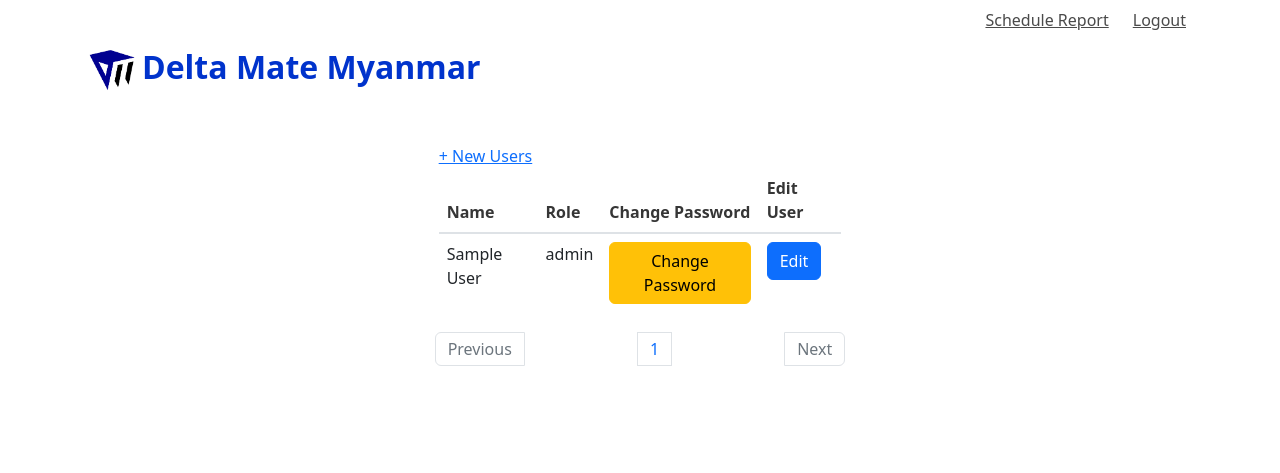
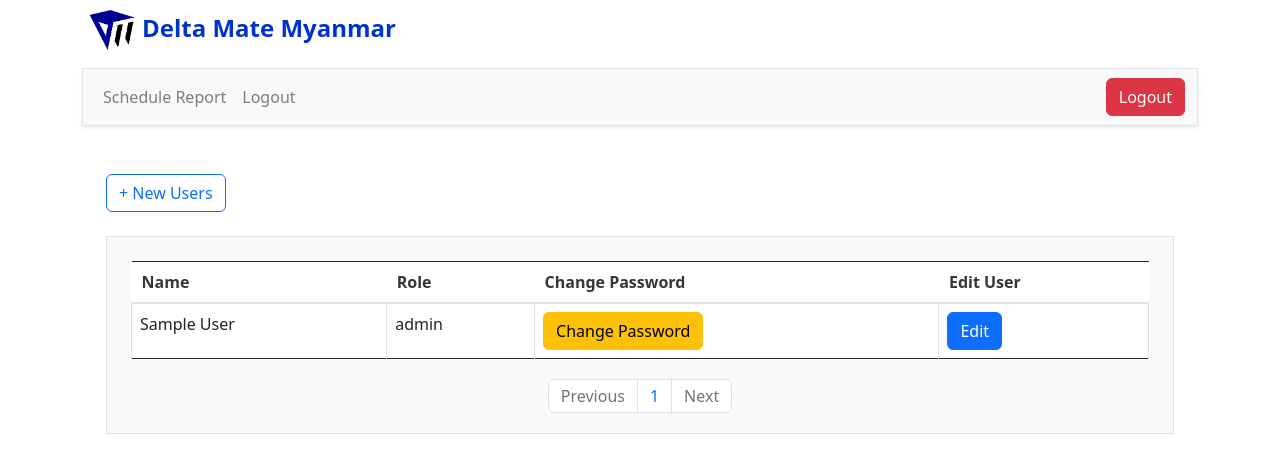
Before and after one commit to Shu-Naing/delatmate, a Flask app: page /emplist in a window 1280 px wide. Shown: the top 473 px of the page. Run offline with Flask 3, Linux system fonts and the light colour scheme; the visitor is signed in with stand-in values (Sample User, id 1); data comes from the database, SQL or seed files in the repository; some libraries are stand-ins or nearby versions.

Commit message:
small changes

```diff
--- a/auth.py
+++ b/auth.py
@@ -51,7 +51,7 @@ def login():
         current_time = datetime.now().strftime("%Y-%m-%d_%H-%M-%S")
         logging.basicConfig(filename= f'error_log.log', level=logging.ERROR)
         logging.error(str(e))
-    return redirect(url_for('auth.profile'))
+    return redirect(url_for('main.profile'))
 
 @auth.route('/logout')
 @login_required
--- a/templates/base.html
+++ b/templates/base.html
@@ -17,76 +17,209 @@
         {% else %}
             <h1>SOrry</h1>
         {% endif %} -->
+
+
+    <style>
+        a{
+            text-decoration: none;
+        }
+
+        .navbar-light .navbar-nav .nav-link.active,
+        .navbar-light .navbar-nav .nav-link:hover{
+            color:#0033CC
+        }
+
+        .search-group{
+            background: #ddd;
+            padding: 15px;
+            margin-top: 30px;
+        }
+
+        #myTable thead th{
+            white-space: nowrap;
+            padding-left: 10px;
+            padding-right: 10px;
+        }
+
+        .pagination{
+            justify-content: center;
+        }
+
+    </style>
+
 <body>
     <div class="container">
+        <h2  class="h4" style="color: #0033CC; font-weight: bold;"><img src="/static/images/deltamatelogo.jpg" width="60" height="auto" alt="">Delta Mate Myanmar</h2>
     {% if session["role"] == 'superadmin' %}
-        <div id="navbarMenuHeroA" class="navbar-menu">
-            <div class="navbar-end">
-                <a href="{{ url_for('main.index') }}" class="navbar-item">
+    <nav class="navbar navbar-expand-lg navbar-light bg-light shadow-sm border">
+        <div class="container-fluid">
+          <button class="navbar-toggler" type="button" data-bs-toggle="collapse" data-bs-target="#navbarText" aria-controls="navbarText" aria-expanded="false" aria-label="Toggle navigation">
+            <span class="navbar-toggler-icon"></span>
+          </button>
+          <div class="collapse navbar-collapse" id="navbarText">
+            <ul class="navbar-nav me-auto mb-2 mb-lg-0">
+              <li class="nav-item">
+                <a href="{{ url_for('main.profile') }}" class="nav-link active">
                     Home
                 </a>
+              </li>
               {% if current_user.is_authenticated %}
-                <a href="{{ url_for('auth.emplist') }}" class="navbar-item">
+
+              <li class="nav-item">
+                <a href="{{ url_for('auth.emplist') }}" class="nav-link">
                     Users
                 </a>
-                <a href="{{ url_for('auth.erplist') }}" class="navbar-item">
+              </li>
+
+              <li class="nav-item">
+                <a href="{{ url_for('auth.erplist') }}" class="nav-link">
                     ERP
                 </a>
-                <a href="{{ url_for('auth.pendinglist') }}" class="navbar-item">
+              </li>
+
+              <li class="nav-item">
+                <a href="{{ url_for('auth.pendinglist') }}" class="nav-link">
                     Pending
                 </a>
-                <a href="{{ url_for('auth.orderlist') }}" class="navbar-item">
+              </li>
+
+              <li class="nav-item">
+                <a href="{{ url_for('auth.orderlist') }}" class="nav-link">
                     Order List
                 </a>
-                <a href="{{ url_for('auth.schedulelist') }}" class="navbar-item">
+              </li>
+
+              <li class="nav-item">
+                <a href="{{ url_for('auth.schedulelist') }}" class="nav-link">
                     Schedule Report
                 </a>
+              </li>
               {% endif %}
+            </ul>
+
+
+            <div>
+
             {% if not current_user.is_authenticated %}
-                <a href="{{ url_for('auth.login') }}" class="navbar-item">
+                <a href="{{ url_for('auth.login') }}" class="btn btn-success">
                     Login
-                </a>
-                <a href="{{ url_for('auth.signup') }}" class="navbar-item">
-                    Sign Up
                 </a>
             {% endif %}
             {% if current_user.is_authenticated %}
-                <a href="{{ url_for('auth.logout') }}" class="navbar-item">
+                <a href="{{ url_for('auth.logout') }}" class="btn btn-danger">
                     Logout
                 </a>
             {% endif %}
             </div>
+
+
           </div>
+        </div>
+      </nav>
       {% elif session["role"] == 'admin' %}
-        <div id="myDIV" class="navbar-menu">
-            <div class="navbar-end">
+      <nav class="navbar navbar-expand-lg navbar-light bg-light shadow-sm border">
+        <div class="container-fluid">
+          <button class="navbar-toggler" type="button" data-bs-toggle="collapse" data-bs-target="#navbarText" aria-controls="navbarText" aria-expanded="false" aria-label="Toggle navigation">
+            <span class="navbar-toggler-icon"></span>
+          </button>
+          <div class="collapse navbar-collapse" id="navbarText">
+            <ul class="navbar-nav me-auto mb-2 mb-lg-0">
               {% if current_user.is_authenticated %}
-                <a href="{{ url_for('auth.schedulelist') }}" class="navbar-item">
+
+              <li class="nav-item">
+                <a href="{{ url_for('auth.schedulelist') }}" class="nav-link">
                     Schedule Report
                 </a>
-                <a href="{{ url_for('auth.logout') }}" class="navbar-item">
+            </li>
+
+            <li class="nav-item">
+                <a href="{{ url_for('auth.logout') }}" class="nav-link">
+                    Logout
+                </a>
+            </li>
+              {% endif %}
+            </ul>
+
+
+            <div>
+                <div class="collapse navbar-collapse" id="navbarText">
+            <ul class="navbar-nav me-auto mb-2 mb-lg-0">
+            </ul>
+
+
+            <div>
+            {% if not current_user.is_authenticated %}
+                <a href="{{ url_for('auth.login') }}" class="btn btn-success">
+                    Login
+                </a>
+            {% endif %}
+            {% if current_user.is_authenticated %}
+                <a href="{{ url_for('auth.logout') }}" class="btn btn-danger">
                     Logout
                 </a>
             {% endif %}
             </div>
+
+
           </div>
+        </div>
+      </nav>
       {% elif session["role"] == 'factory' %}
-        <div id="myDIV" class="navbar-menu">
-            <div class="navbar-end">
+      <nav class="navbar navbar-expand-lg navbar-light bg-light shadow-sm border">
+        <div class="container-fluid">
+          <button class="navbar-toggler" type="button" data-bs-toggle="collapse" data-bs-target="#navbarText" aria-controls="navbarText" aria-expanded="false" aria-label="Toggle navigation">
+            <span class="navbar-toggler-icon"></span>
+          </button>
+          <div class="collapse navbar-collapse" id="navbarText">
+            <ul class="navbar-nav me-auto mb-2 mb-lg-0">
+              <li class="nav-item">
+                <a href="{{ url_for('main.profile') }}" class="nav-link active">
+                    Home
+                </a>
+              </li>
               {% if current_user.is_authenticated %}
-                <a href="{{ url_for('auth.orderlist') }}" class="navbar-item">
-                    Orderlist
+
+              <li class="nav-item">
+                <a href="{{ url_for('auth.orderlist') }}" class="nav-link">
+                    Order List
                 </a>
-                <a href="{{ url_for('auth.logout') }}" class="navbar-item">
+            </li>
+
+            <li class="nav-item">
+                <a href="{{ url_for('auth.logout') }}" class="nav-link">
+                    Logout
+                </a>
+            </li>
+              {% endif %}
+            </ul>
+
+
+            <div>
+                <div class="collapse navbar-collapse" id="navbarText">
+
+            </ul>
+
+
+            <div>
+            {% if not current_user.is_authenticated %}
+                <a href="{{ url_for('auth.login') }}" class="btn btn-success">
+                    Login
+                </a>
+            {% endif %}
+            {% if current_user.is_authenticated %}
+                <a href="{{ url_for('auth.logout') }}" class="btn btn-danger">
                     Logout
                 </a>
             {% endif %}
             </div>
+
+
           </div>
+        </div>
+      </nav>
       {% endif %}
-        <h2 style="color: #0033CC; font-weight: bold;"><img src="/static/images/deltamatelogo.jpg" width="60" height="30" alt="">Delta Mate Myanmar</h2>
-    </div>
-        <div class="">
+
+        <div class="container mt-5">
             {% block content %}{% endblock %}
         </div>
 
--- a/templates/employee.html
+++ b/templates/employee.html
@@ -1,13 +1,16 @@
 {% extends "base.html" %}
 
 {% block content %}
-<div class="column is-4 is-offset-4">
     <!-- <h3 class="title">User Infomations</h3> -->
     <!-- <div class="box"> -->
 
+
+      <div class="container">
+        <a href="{{ url_for('auth.signup') }}" type="submit" class="btn btn-outline-primary">+ New Users</a>
         <br>
-      <a href="{{ url_for('auth.signup') }}" type="submit">+ New Users</a>
-        <table class="table" >
+        <br>
+        <div class="table-responsive bg-light p-4 border mb-5">
+          <table class="table table-bordered" id="myTable">
               <thead>
                 <tr>
                     <th>Name</th>
@@ -27,6 +30,9 @@
                   <td>
                   <a href="/updateEmp"  class="btn btn-primary" value="{{row.id}}" data-bs-toggle="modal" data-bs-target="#myModal{{row.id}}">Edit</a>
                   </td>
+
+                  <!-- <td>{{row.remark}}</td> -->
+                  <!-- <td>{{row.status}}</td> -->
                 </tr>
                 <div class="modal" id="myModal{{row.id}}">
                   <div class="modal-dialog">
@@ -111,7 +117,9 @@
                   </div>
                   </div>
                 </div>
+
               {% endfor %}
+
               </tbody>
           </table>
           <ul class="pagination">
--- a/templates/erpfileupload.html
+++ b/templates/erpfileupload.html
@@ -13,8 +13,7 @@
 
 
                 <form method="POST" action="/erpupload" enctype="multipart/form-data">
-                    <input type="file" class="custom-file-input" name="file" id="customFile" />
-                    <label class="custom-file-label" for="customFile">Choose file</label>
+                    <input type="file" id="file" name="file"><br><br>
                     <input type="submit" class="btn btn-sm btn-secondary" value="Upload File" disabled />
                 </form>
             </div>
--- a/templates/orderlist.html
+++ b/templates/orderlist.html
@@ -70,7 +70,7 @@
             </div>
             <br>
             <div class="table-responsive">
-                <table class="table table-bordered" id="myTable">
+                <table class="table table-bordered table-striped" id="myTable">
                     <thead>
                       <tr>
                         <th>ID</th>
--- a/templates/pendingfileupload.html
+++ b/templates/pendingfileupload.html
@@ -12,8 +12,7 @@
     {% endwith %}
 
                 <form method="POST" action="/pending_upload" enctype="multipart/form-data">
-                    <input type="file" class="custom-file-input" name="file" id="customFile" />
-                    <label class="custom-file-label" for="customFile">Choose file</label>
+                    <input type="file" id="file" name="file"><br><br>
                     <input type="submit" class="btn btn-sm btn-secondary" value="Upload File" disabled />
                 </form>
             </div>
--- a/templates/schedulereport.html
+++ b/templates/schedulereport.html
@@ -27,7 +27,7 @@
             </div>
             <br>
             <div class="table-responsive">
-                <table class="table table-bordered" id="myTable">
+                <table class="table table-bordered table-striped" id="myTable">
                     <thead>
                       <tr>
                         <th>LINE</th>
--- a/templates/schedulereportupload.html
+++ b/templates/schedulereportupload.html
@@ -12,8 +12,7 @@
     {% endwith %}
 
                 <form method="POST" action="/scheduleUpload" enctype="multipart/form-data">
-                    <input type="file" class="custom-file-input" name="file" id="customFile" />
-                    <label class="custom-file-label" for="customFile">Choose file</label>
+                    <input type="file" id="file" name="file"><br><br>
                     <input type="submit" class="btn btn-sm btn-secondary" value="Upload File" disabled />
                 </form>
             </div>
```
Also changed, not shown: templates/erp.html (+18 -14 lines), templates/main.html (deleted, +0 -43 lines), templates/pending.html (+33 -24 lines). Lines whose indentation alone changed are shown as unchanged.
